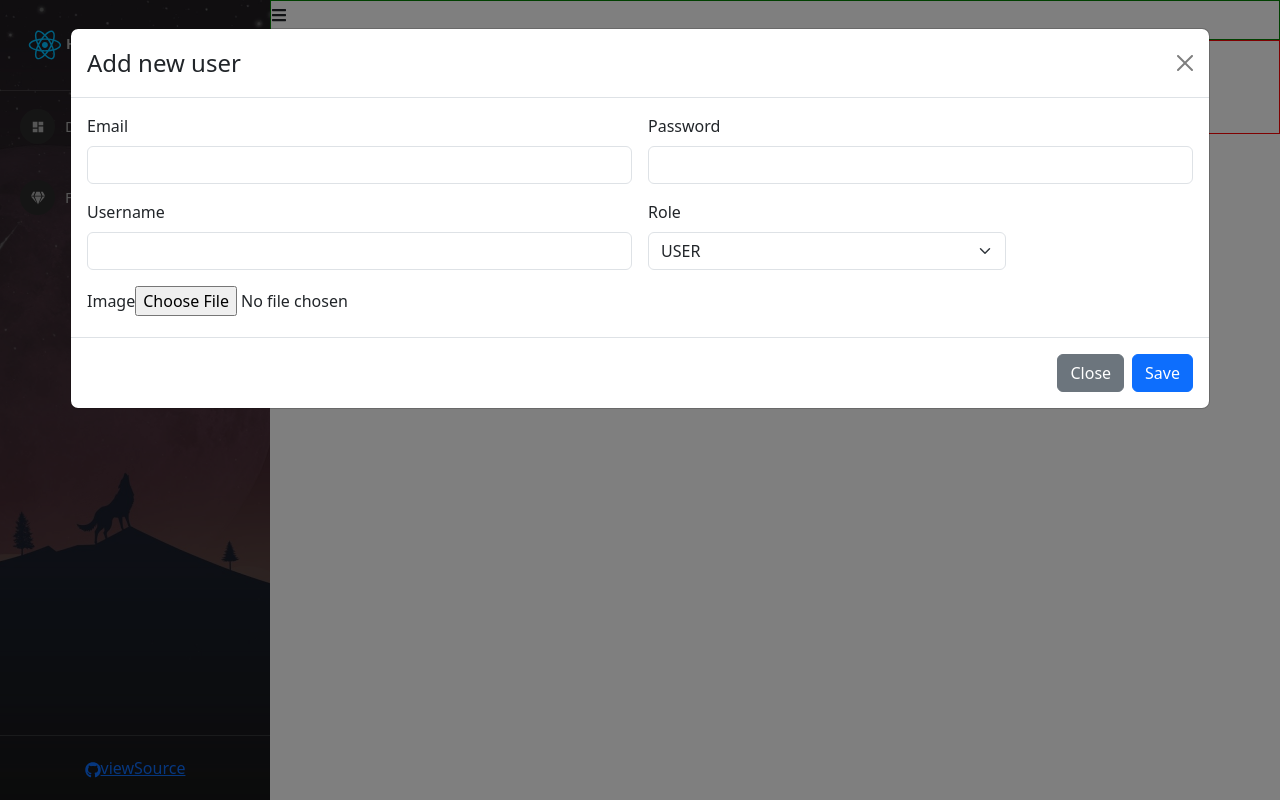
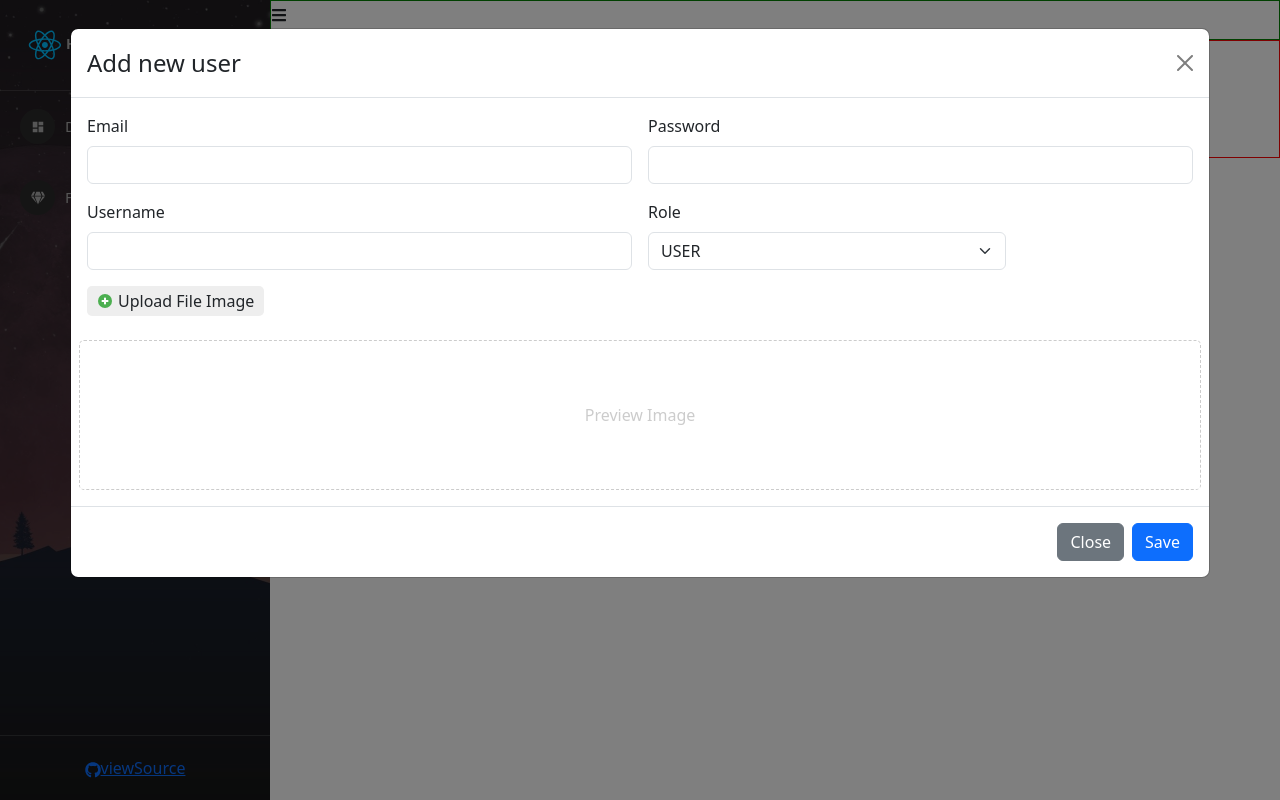
Before and after one commit to dqphuc/Hoc-react, a React (Create React App) app: page /admins/manage-users in a window 1280 px wide. Both pictures are taken after a click on the button "Launch demo modal". Built offline with nearby package versions, Linux system fonts and the light colour scheme.

Commit message:
video 57

```diff
--- a/src/components/Admin/Admin.js
+++ b/src/components/Admin/Admin.js
@@ -3,6 +3,7 @@
 import { FaBars } from "react-icons/fa";
 import { useState } from "react";
 import { Outlet } from "react-router-dom";
+
 const Admin = (props) => {
   const [collapsed, setcollapsed] = useState(false);
   return (
--- a/src/components/Admin/Content/ManageUser.js
+++ b/src/components/Admin/Content/ManageUser.js
@@ -1,4 +1,5 @@
 import ModalCreateUser from "./ModalCreateUser";
+import "./ManageUser.scss";
 
 const ManageUser = (props) => {
   return (
@@ -10,8 +11,9 @@
         </div>
         <div>
           table users
-          <ModalCreateUser />
+
         </div>
+        <ModalCreateUser />
       </div>
     </div>
   );
--- /dev/null
+++ b/src/components/Admin/Content/ManageUser.scss
@@ -0,0 +1,37 @@
+.manage-user-container{
+    .users-content{
+
+    }
+}
+.modal-add-user{
+    .img-preview{
+        border: 1px dashed #ccc;
+        height: 150px;
+        border-radius: 5px;
+        display: flex;
+        justify-content: center;
+        align-items: center;
+        color: #ccc;
+        img {
+            max-height: 100%;
+            max-width: 100%;
+        }
+
+    }
+    .lable-upload{
+        gap: 5px;
+        display: flex;
+        align-items: center;
+        border: 1px red;
+        width: fit-content;
+        padding: 3px 10px;
+        border-radius: 5px;
+        background: #eeeeee;
+        border: none;
+        cursor: pointer;
+        &:hover{
+            background-color: dcdcdc;
+
+        }
+    }
+}
--- a/src/components/Admin/Content/ModalCreateUser.js
+++ b/src/components/Admin/Content/ModalCreateUser.js
@@ -1,20 +1,42 @@
+import { eventWrapper } from "@testing-library/user-event/dist/utils";
 import React, { useState } from "react";
 import Button from "react-bootstrap/Button";
 import Modal from "react-bootstrap/Modal";
-
+import { FcPlus } from "react-icons/fc";
 const ModalCreateUser = () => {
   const [show, setShow] = useState(false);
 
   const handleClose = () => setShow(false);
   const handleShow = () => setShow(true);
 
+  const [email, setEmail] = useState("");
+  const [password, setPassword] = useState("");
+  const [username, setUsername] = useState("");
+  const [role, setRole] = useState("USER");
+  const [image, setImage] = useState("");
+  const [previewimage, setPreviewImage] = useState("");
+
+  const handleUploadImage = (event) => {
+    if (event.target && event.target.files && event.target.files[0]) {
+      setPreviewImage(URL.createObjectURL(event.target.files[0]));
+      setImage(event.target.files[0])
+    } else {
+      // setPreviewImage("");
+    }
+  };
   return (
     <>
       <Button variant="primary" onClick={handleShow}>
         Launch demo modal
       </Button>
 
-      <Modal show={show} onHide={handleClose} size="xl" backdrop="static">
+      <Modal
+        show={show}
+        onHide={handleClose}
+        size="xl"
+        backdrop="static"
+        className="modal-add-user"
+      >
         <Modal.Header closeButton>
           <Modal.Title>Add new user</Modal.Title>
         </Modal.Header>
@@ -22,29 +44,62 @@
           <form className="row g-3">
             <div className="col-md-6">
               <label className="form-label">Email</label>
-              <input type="email" className="form-control" />
+              <input
+                type="email"
+                className="form-control"
+                value={email}
+                onChange={(event) => setEmail(event.target.value)}
+              />
             </div>
             <div className="col-md-6">
               <label className="form-label">Password</label>
-              <input type="password" className="form-control" />
+              <input
+                type="password"
+                className="form-control"
+                value={password}
+                onChange={(event) => setPassword(event.target.value)}
+              />
             </div>
 
             <div className="col-md-6">
               <label className="form-label">Username</label>
-              <input type="text" className="form-control" />
+              <input
+                type="text"
+                className="form-control"
+                value={username}
+                onChange={(event) => setUsername(event.target.value)}
+              />
             </div>
             <div className="col-md-4">
               <label className="form-label">Role</label>
-              <select className="form-select">
-                <option selected value="USER">
-                  USER
-                </option>
+              <select
+                className="form-select"
+                onChange={(event) => setRole(event.target.value)}
+              >
+                <option value="USER">USER</option>
                 <option value="ADMIN">ADMIN</option>
               </select>
             </div>
+
             <div className="col-md-12">
-              <label className="form-label">Image</label>
-              <input type="file" />
+              <label className="form-label lable-upload" htmlFor="lableUpload">
+                <FcPlus />
+                Upload File Image
+              </label>
+              <input
+                type="file"
+                id="lableUpload"
+                hidden
+                onChange={(event) => handleUploadImage(event)}
+              />
+            </div>
+
+            <div className="col-md-12 img-preview">
+              {previewimage ? (
+                <img src={previewimage} />
+              ) : (
+                <span>Preview Image</span>
+              )}
             </div>
           </form>
         </Modal.Body>
```
